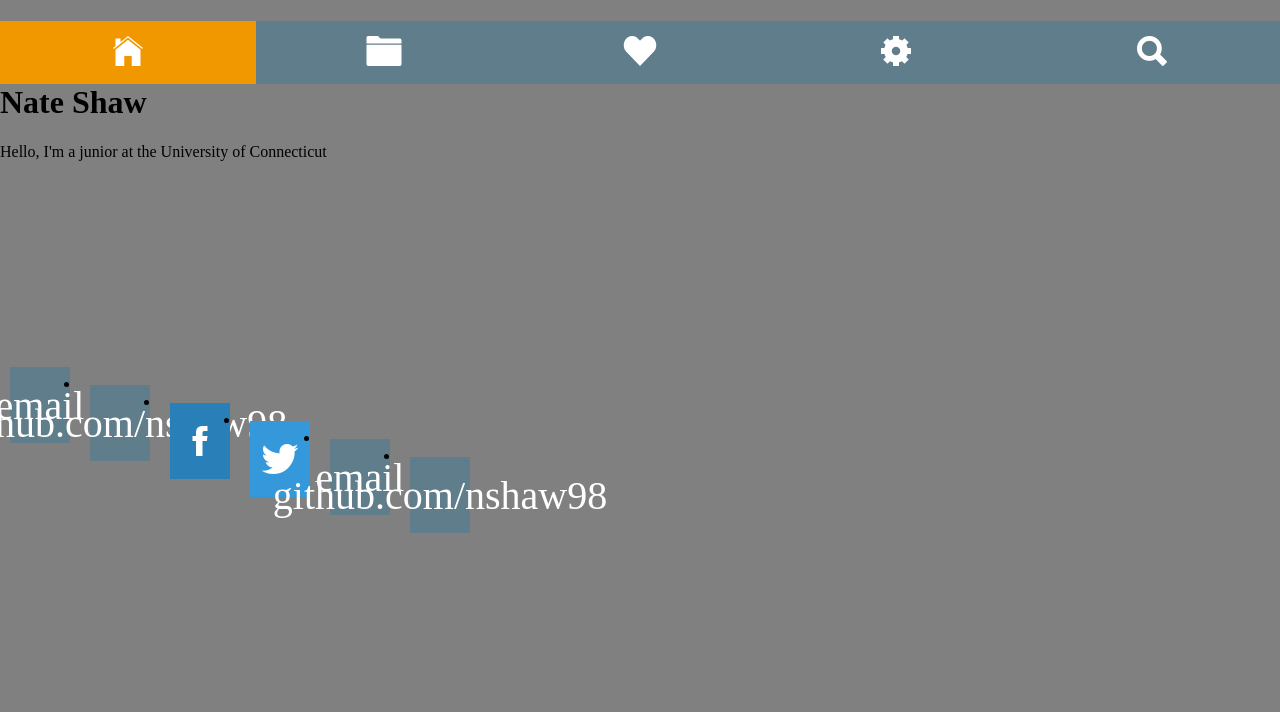
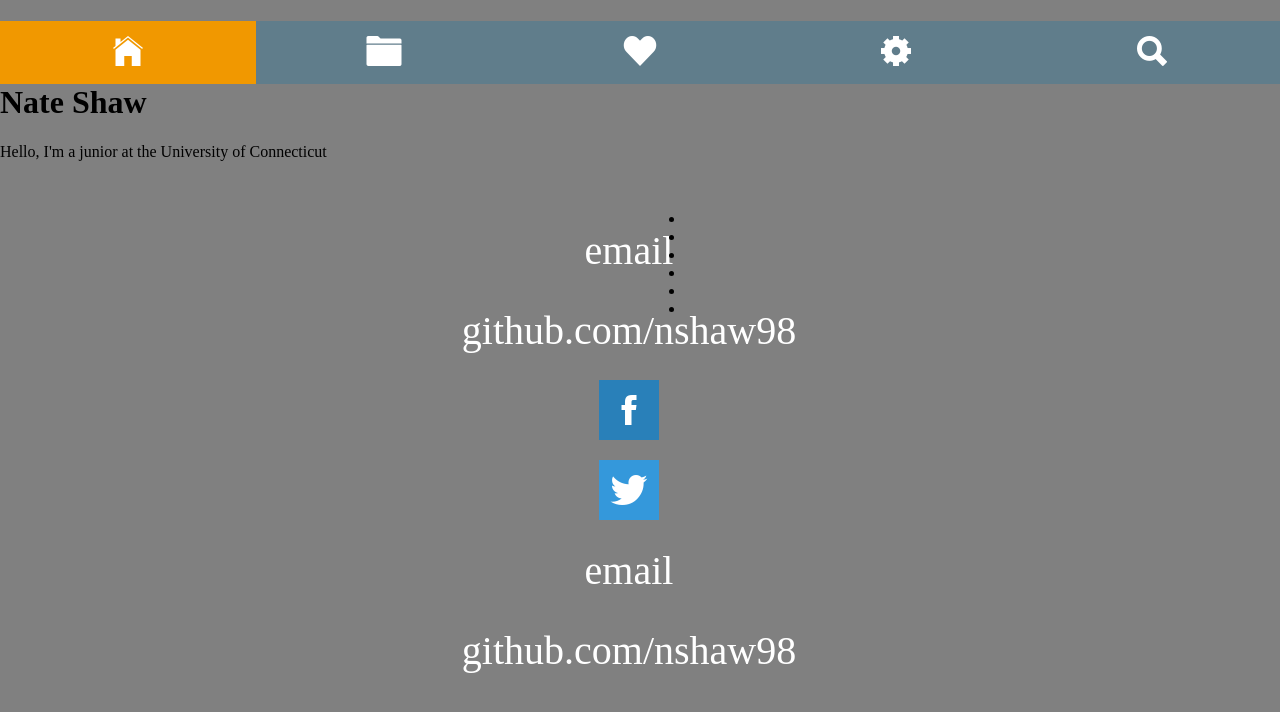
Before and after one commit to nshaw98/aboutnathan.github.io, a Jekyll site: the page built from index.html, in a window 1280 px wide. Shown: the top 712 px of the page. Built offline with Jekyll 4.4.1, drawn with Linux system fonts in a browser that asks for light colours.

Commit message:
Update default.html

```diff
--- a/_layouts/default.html
+++ b/_layouts/default.html
@@ -6,7 +6,7 @@
 			<link rel="stylesheet" type="text/css" href="/css/main.css">
 		</head>
 		<body>
-			<nav>
+
 	    		<ul>
         			<a href "#" style="background:#f19800"><i class = 'ion-ios-home'></i></a>
         			<a href "#"><i class = 'ion-ios-folder'></i></a>
@@ -15,14 +15,14 @@
         			<a href "#"><i class = 'ion-search'></i></a>
 
     			</ul>
-			</nav>
+
 			<div class="container">
 
 			{{ content }}
 
 			</div><!-- /.container -->
 			<footer>
-	    		<ul class="box">
+	    		<div class="box">
 				<li><a href="mailto:nathan.shaw@uconn.edu.com">email</a></li>
 	        		<li><a href="https://github.com/nshaw98">github.com/nshaw98</a></li>
 				<li><a class="fb ion-social-facebook" href="#"></a></li>
```
